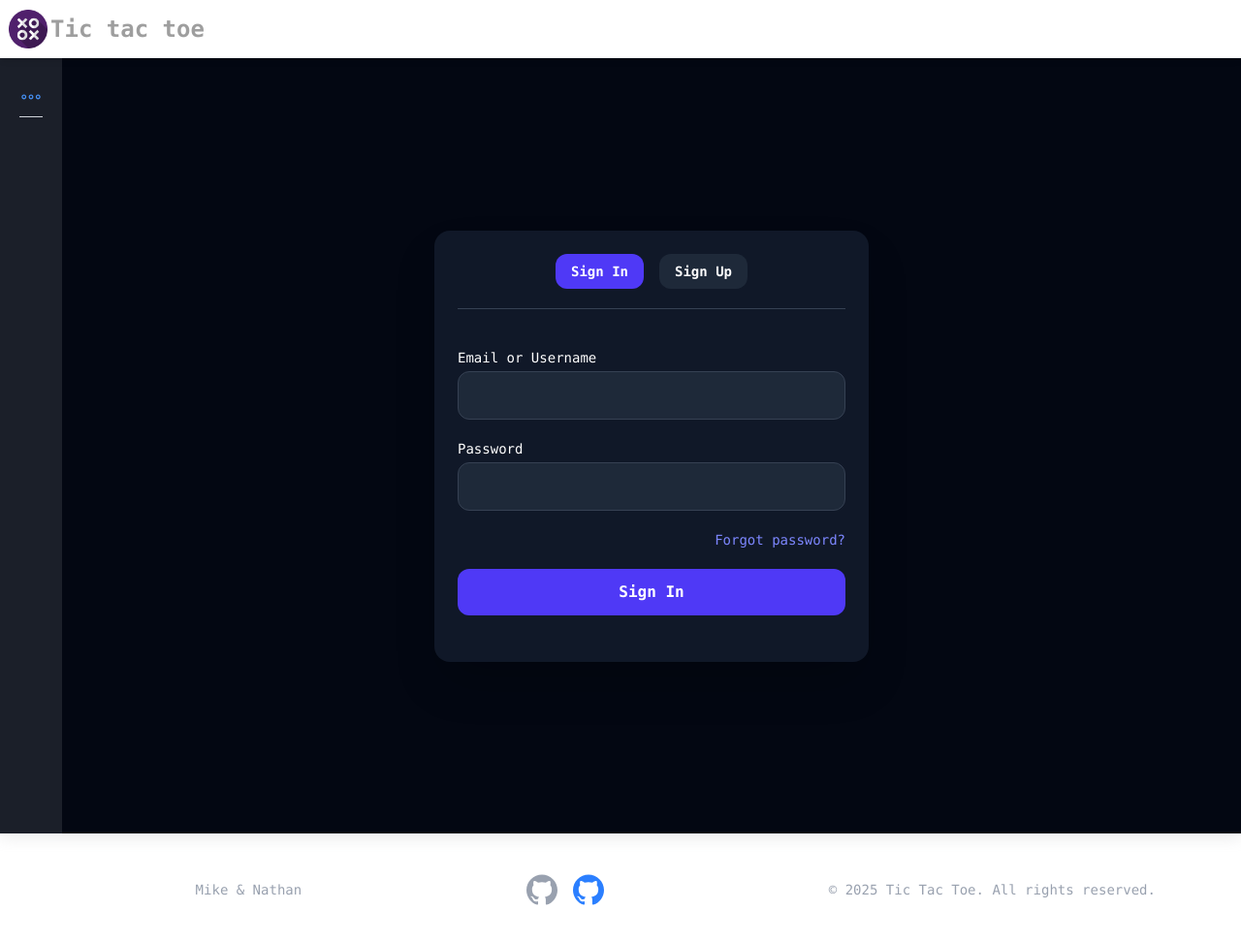
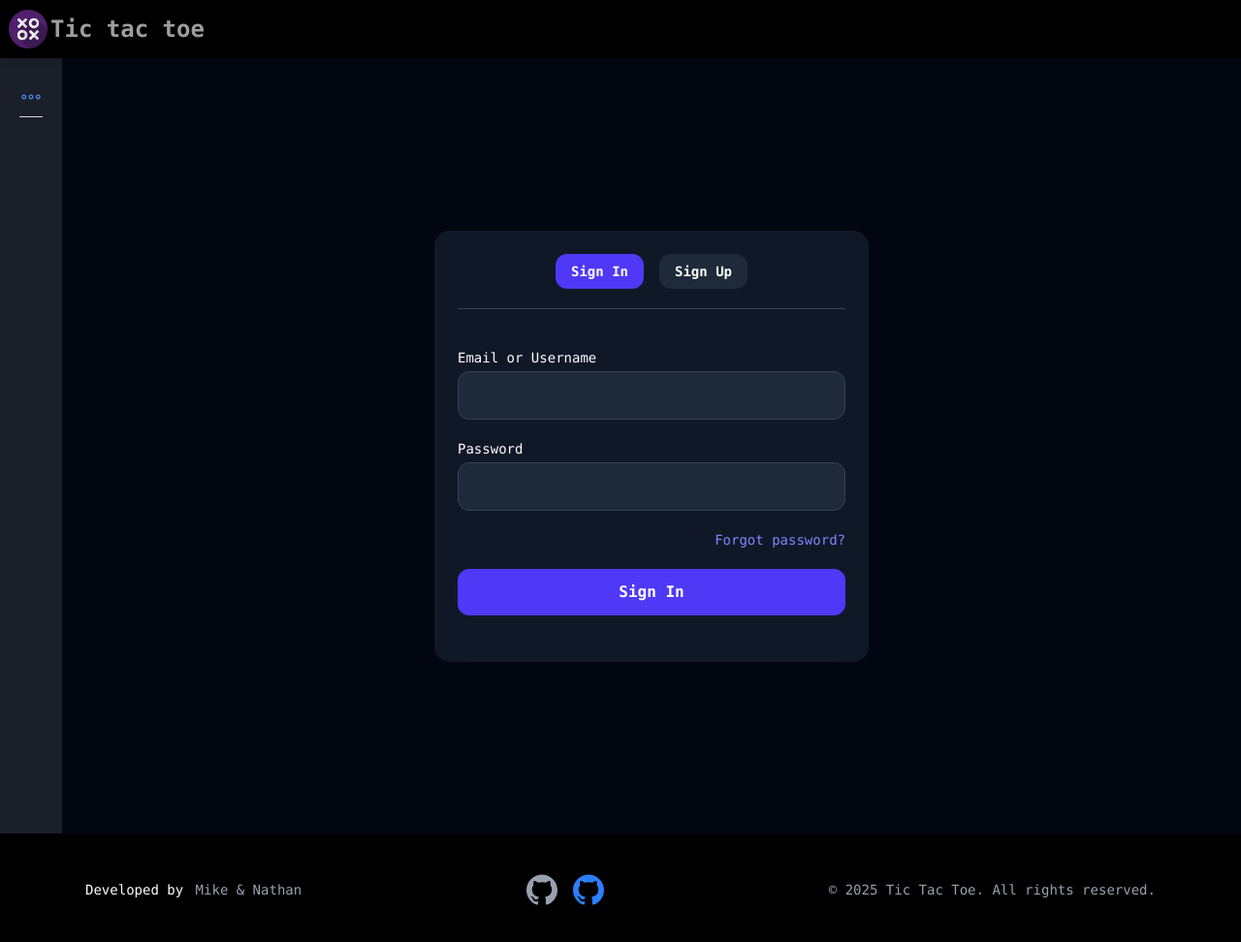
Before and after one commit to Mikeprogrammer973/tic-tac-toe, a plain HTML site: page index.html in a window 1280 px wide. Shown: the whole page at 97% size. Drawn offline with nearby package versions, Linux system fonts and the light colour scheme; grey boxes are pictures that could not be loaded.

Commit message:
Update index.html

```diff
--- a/index.html
+++ b/index.html
@@ -11,7 +11,7 @@
 
 <body class="font-mono">
     <!-- EN-TÊTE -->
-    <header class="shadow-md z-50 sticky top-0 left-0">
+    <header class="shadow-md z-50 sticky top-0 left-0 bg-black">
         <div id="logo-container">
             <img id="logo" src="./assets/images/favicon.png" alt="logo">
             <h1 class="hidden sm:flex bg-clip-text text-transparent" id="title"> Tic tac toe </h1>
@@ -136,7 +136,7 @@
     </main>
 
     <!-- RODAPÉ -->
-    <footer class="text-gray-400 backdrop-blur">
+    <footer class="text-gray-400 backdrop-blur bg-black">
         <div class="max-w-6xl mx-auto px-6 py-8 flex flex-col md:flex-row items-center justify-between gap-4 text-sm">
 
             <div class="text-center md:text-left">
```
